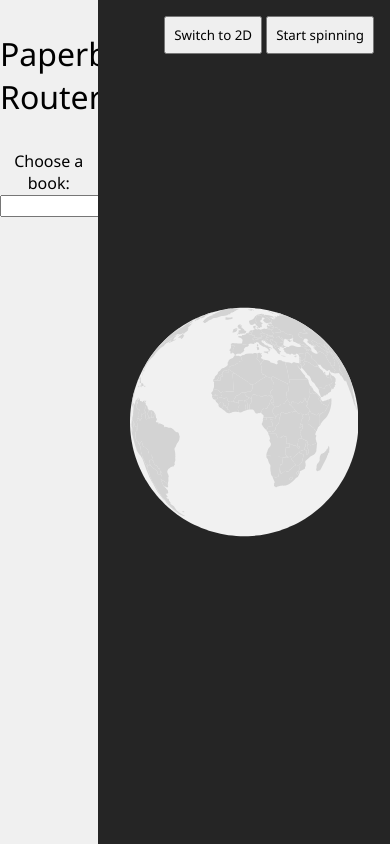
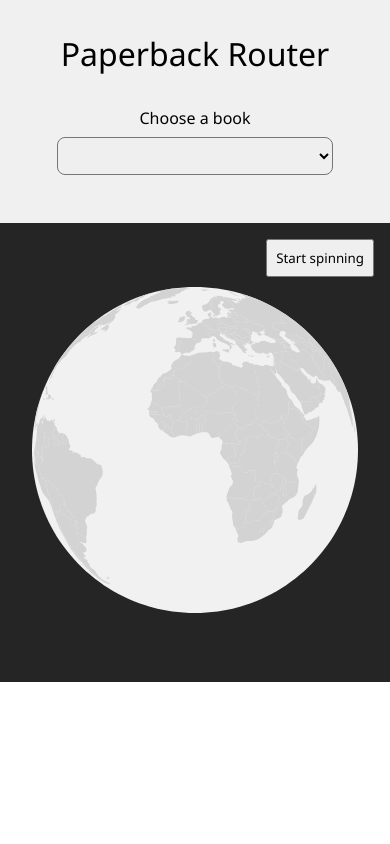
Before and after one commit to frederickobrien/paperback-router, a SvelteKit app in the folder ui/: page / in a window 390 px wide. Built offline with nearby package versions, Linux system fonts and the light colour scheme.

Commit message:
Responsiveness

```diff
--- a/ui/src/components/BookSelector.svelte
+++ b/ui/src/components/BookSelector.svelte
@@ -8,8 +8,9 @@
 	const nonfictionBooks = bookData.filter((book) => book.bookDetails.bookType === 'non-fiction');
 </script>
 
-<label for="books">Choose a book:</label>
-<select name="books" id="books" bind:value={activeBook}>
+<div class="selector-container">
+	<div class="prompt">Choose a book</div>
+	<select bind:value={activeBook}>
 		<optgroup label="Fiction">
 			{#each fictionBooks as book}
 				<option value={book}>{book.bookDetails.name}</option>
@@ -21,3 +22,14 @@
 			{/each}
 		</optgroup>
 	</select>
+</div>
+
+<style>
+	.prompt {
+		margin-bottom: 0.5rem;
+	}
+	select {
+		padding: 0.5rem;
+		border-radius: 0.5rem;
+	}
+</style>
--- a/ui/src/components/InfoCard.svelte
+++ b/ui/src/components/InfoCard.svelte
@@ -46,6 +46,7 @@
 		padding: 3em;
 		border-radius: 2rem;
 		line-height: 150%;
+		text-align: left;
 	}
 	.info-card-container * {
 		padding: 0.3rem 0;
--- a/ui/src/components/Map.svelte
+++ b/ui/src/components/Map.svelte
@@ -1,19 +1,16 @@
 <script>
-	import { drag, geoNaturalEarth1, geoOrthographic, geoPath, select } from 'd3';
+	import { drag, geoOrthographic, geoPath, select } from 'd3';
 	import worldMapGeoJson from '../data/world.json';
 
 	export let book;
 
-	$: is3D = true;
+	const projection = geoOrthographic().fitSize([1000, 1000], { type: 'Sphere' });
+
 	$: isSpinning = false;
-
-	$: projection = is3D
-		? geoOrthographic().fitSize([1000, 1000], { type: 'Sphere' })
-		: geoNaturalEarth1().fitSize([1000, 1000], { type: 'Sphere' });
 	$: path = geoPath().projection(projection);
 
 	$: {
-		if (book?.geometryCollection && is3D) {
+		if (book?.geometryCollection) {
 			const coordinates = book.geometryCollection.geometries[0].coordinates;
 			const [longitude, latitude] = coordinates[0];
 			projection.rotate([-longitude, -latitude]);
@@ -22,7 +19,7 @@
 	}
 
 	setInterval(() => {
-		if (is3D && isSpinning) {
+		if (isSpinning) {
 			const rotate = projection.rotate();
 			projection.rotate([rotate[0] + 0.2, rotate[1]]);
 			path = geoPath().projection(projection);
@@ -30,28 +27,21 @@
 	}, 50);
 
 	const dragHandler = () => {
-		if (is3D) {
 		const svg = select('svg');
 		const sensitivity = 0.25;
 		svg.call(
 			drag().on('drag', (event) => {
 				const rotate = projection.rotate();
-					projection.rotate([
-						rotate[0] + event.dx * sensitivity,
-						rotate[1] - event.dy * sensitivity
-					]);
+				projection.rotate([rotate[0] + event.dx * sensitivity, rotate[1] - event.dy * sensitivity]);
 				path = geoPath().projection(projection);
 			})
 		);
-		}
 	};
 </script>
 
+<div class="container">
 	<div class="settings">
-	<button on:click={() => (is3D = !is3D)}>
-		{is3D ? 'Switch to 2D' : 'Switch to 3D'}
-	</button>
-	<button on:click={() => (isSpinning = !isSpinning)} disabled={!is3D}>
+		<button on:click={() => (isSpinning = !isSpinning)}>
 			{isSpinning ? 'Stop spinning' : 'Start spinning'}
 		</button>
 	</div>
@@ -79,12 +69,15 @@
 			</g>
 		</svg>
 	</div>
+</div>
 
 <style>
+	.container {
+		position: relative;
+	}
 	.map {
 		width: 100%;
-		height: 100vh;
-		padding: 2rem;
+		padding: 4rem 2rem;
 		background-color: #252525;
 	}
 	svg {
@@ -106,4 +99,10 @@
 	button {
 		padding: 0.5rem;
 	}
+	@media (min-width: 1024px) {
+		.map {
+			height: 100vh;
+			padding: 2rem;
+		}
+	}
 </style>
--- a/ui/src/routes/+page.svelte
+++ b/ui/src/routes/+page.svelte
@@ -16,32 +16,53 @@
 	<meta name="viewport" content="width=device-width, initial-scale=1" />
 </svelte:head>
 
+<main>
 	<header>
-	<div class="selector">
 		<h1>Paperback Router</h1>
 		<BookSelector bind:activeBook />
+		{#if activeBook}
+			<div class="desktop-info-bar">
+				<InfoBar {activeBook} />
 			</div>
-	{#if activeBook}
-		<InfoBar {activeBook} />
 		{/if}
 	</header>
 
 	<div class="map-container">
 		<Map book={activeBook} />
 	</div>
+	{#if activeBook}
+		<div class="mobile-info-bar">
+			<InfoBar {activeBook} />
+		</div>
+	{/if}
+</main>
 
 <style>
+	main {
+		display: flex;
+		flex-direction: column;
+	}
 	header {
 		margin: 0;
+		padding-bottom: 3rem;
+		background-color: #f0f0f0;
+		text-align: center;
+	}
+	h1 {
+		font-size: 2em;
+		font-weight: 400;
+		margin: 2rem 0;
+	}
+	.desktop-info-bar {
+		display: none;
+	}
+	@media (min-width: 1024px) {
+		header {
 			position: fixed;
 			width: 25vw;
 			height: 100vh;
 			top: 0;
 			left: 0;
-		background-color: #f0f0f0;
-	}
-	.selector {
-		text-align: center;
 		}
 		.map-container {
 			position: fixed;
@@ -50,9 +71,11 @@
 			top: 0;
 			right: 0;
 		}
-	h1 {
-		font-size: 2em;
-		font-weight: 400;
-		margin: 2rem 0;
+		.desktop-info-bar {
+			display: block;
+		}
+		.mobile-info-bar {
+			display: none;
+		}
 	}
 </style>
```
Lines whose indentation alone changed are shown as unchanged.
